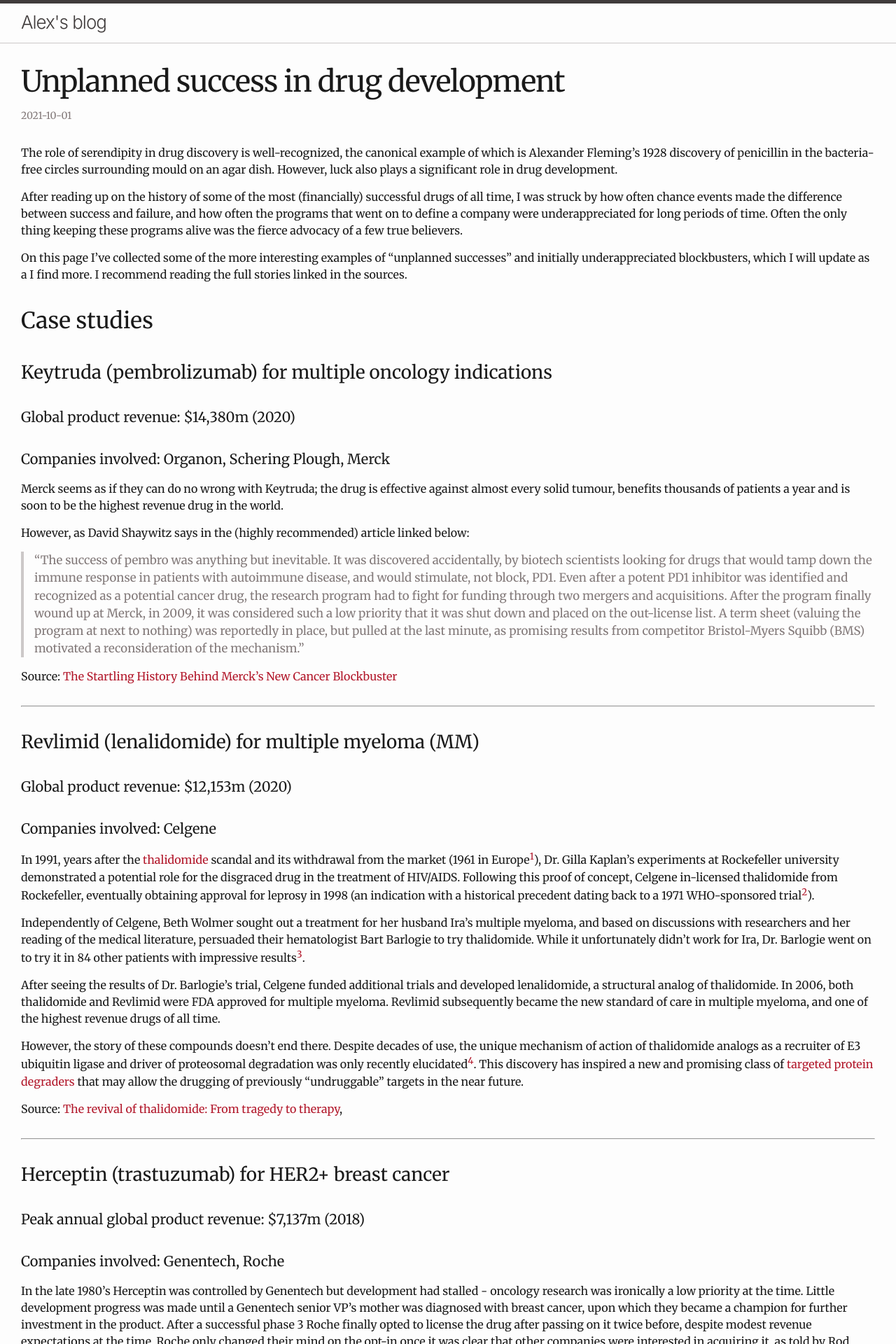
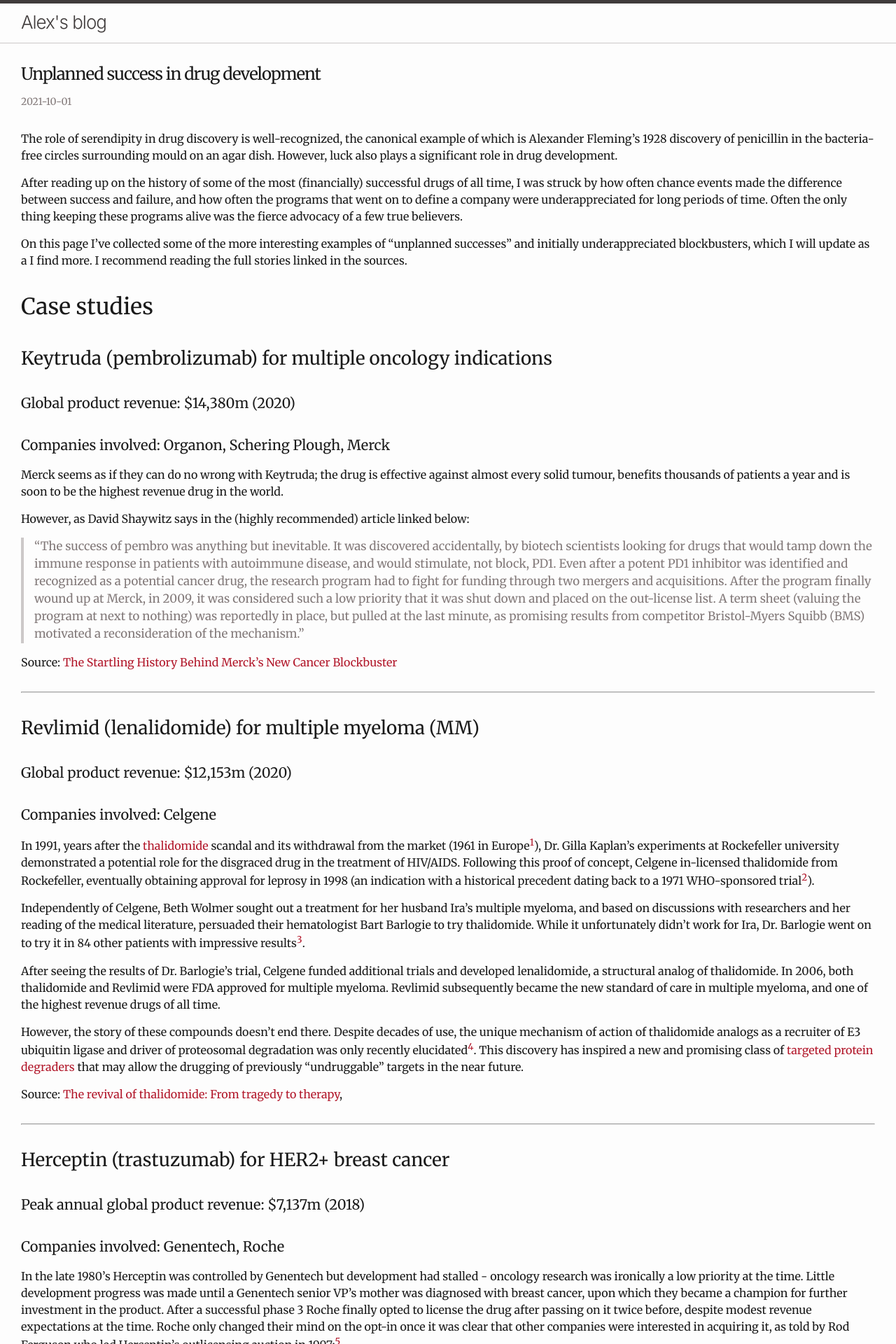
Before and after one commit to Atelfo/Atelfo.github.io, a Jekyll site: the page built from _posts/2021-10-01-unplanned success in drug development.md, in a window 1280 px wide. Shown: the top 1920 px of the page at 70% size. Built offline with Jekyll 4.4.1, drawn with Linux system fonts in a browser that asks for light colours.

Commit message:
adjusting heading sizes

```diff
--- a/_sass/minima/_layout.scss
+++ b/_sass/minima/_layout.scss
@@ -206,11 +206,11 @@
 }
 
 .page-heading {
-  @include relative-font-size(2);
+  @include relative-font-size(1.5);
 }
 
 .post-list-heading {
-  @include relative-font-size(1.75);
+  @include relative-font-size(1.3);
 }
 
 .post-list {
@@ -229,7 +229,7 @@
 
 .post-link {
   display: block;
-  @include relative-font-size(1.2);
+  @include relative-font-size(1.3);
 }
 
 
@@ -243,12 +243,12 @@
 
 .post-title,
 .post-content h1 {
-  @include relative-font-size(2.625);
+  @include relative-font-size(1.5);
   letter-spacing: -1px;
   line-height: 1.15;
 
   @media screen and (min-width: $on-large) {
-    @include relative-font-size(2.625);
+    @include relative-font-size(1.5);
   }
 }
 
@@ -258,7 +258,7 @@
   h1, h2, h3, h4, h5, h6 { margin-top: $spacing-unit }
 
   h2 {
-    @include relative-font-size(1.75);
+    @include relative-font-size(1.5);
 
     @media screen and (min-width: $on-large) {
       @include relative-font-size(2);
```
